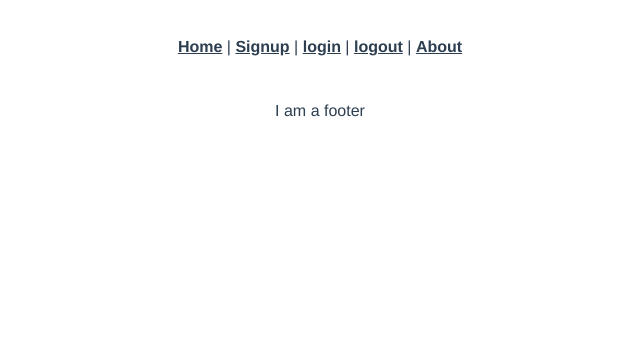
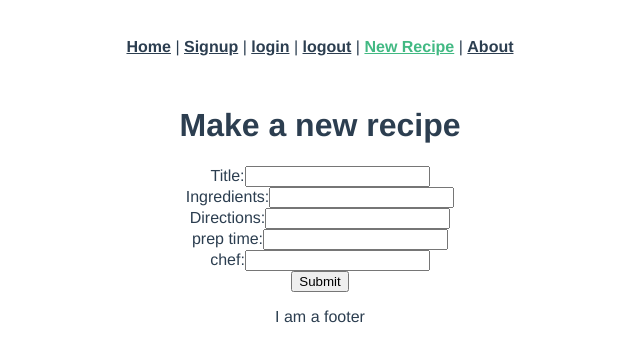
Before and after one commit to actualize-day-2022-06/cookbook-frontend, a Vue app: page /recipes/new in a window 1280 px wide. Shown: the top 362 px of the page, without its empty margins (320-960 px from the left). Built offline with nearby package versions, Linux system fonts and the light colour scheme.

Commit message:
hardcoded recipes show action

```diff
--- a/src/App.vue
+++ b/src/App.vue
@@ -1,9 +1,10 @@
 <template>
   <div id="nav">
-    <router-link to="/">Home</router-link> |
+    <router-link to="/recipes">Home</router-link> |
     <router-link to="/signup">Signup</router-link> |
     <router-link to="/login">login</router-link> |
     <router-link to="/logout">logout</router-link> |
+    <router-link to="/recipes/new">New Recipe</router-link> |
     <router-link to="/about">About</router-link>
   </div>
   <router-view/>
--- a/src/router/index.js
+++ b/src/router/index.js
@@ -4,6 +4,8 @@ import Signup from '../views/SignupView.vue'
 import LoginView from '../views/LoginView.vue'
 import LogoutView from '../views/LogoutView.vue'
 import RecipesIndex from '../views/RecipesIndex.vue'
+import RecipesNew from '../views/RecipesNew.vue'
+import RecipesShow from '../views/RecipesShow.vue'
 
 const routes = [
   {
@@ -15,6 +17,16 @@ const routes = [
     path: '/recipes',
     name: 'recipes-index',
     component: RecipesIndex
+  },
+  {
+    path: '/recipes/39',
+    name: 'recipes-show',
+    component: RecipesShow
+  },
+  {
+    path: '/recipes/new',
+    name: 'recipes-new',
+    component: RecipesNew
   },
   {
     path: '/signup',
--- a/src/views/RecipesIndex.vue
+++ b/src/views/RecipesIndex.vue
@@ -27,6 +27,7 @@
     <h1>{{ message }}</h1>
     <!-- {{ recipes }} -->
     <div v-for="recipe in recipes">
+      <p>{{ recipe.id }}</p>
       <p>{{ recipe.title }}</p>
       <p>{{ recipe.ingredients }}</p>
       <hr />
--- /dev/null
+++ b/src/views/RecipesNew.vue
@@ -0,0 +1,57 @@
+<script>
+  import axios from "axios";
+
+  export default {
+    data: function () {
+      return {
+        newRecipeParams: {},
+        errors: [],
+      };
+    },
+    methods: {
+      submit: function () {
+        axios
+          .post("/recipes.json", this.newRecipeParams)
+          .then((response) => {
+            console.log(response.data);
+            this.$router.push("/recipes");
+          })
+          .catch((error) => {
+            this.errors = error.response.data.errors;
+          });
+      },
+    },
+  };
+</script>
+
+<template>
+  <div class="recipes-new">
+    <form v-on:submit.prevent="submit()">
+      <h1>Make a new recipe</h1>
+      <ul>
+        <li v-for="error in errors" v-bind:key="error">{{ error }}</li>
+      </ul>
+      <div>
+        <label>Title:</label>
+        <input type="text" v-model="newRecipeParams.title" />
+      </div>
+      <div>
+        <label>Ingredients:</label>
+        <input type="text" v-model="newRecipeParams.ingredients" />
+      </div>
+      <div>
+        <label>Directions:</label>
+        <input type="text" v-model="newRecipeParams.directions" />
+      </div>
+      <div>
+        <label>prep time:</label>
+        <input type="text" v-model="newRecipeParams.prep_time" />
+      </div>
+      <div>
+        <label>chef:</label>
+        <input type="text" v-model="newRecipeParams.chef" />
+      </div>
+      <input type="submit" value="Submit" />
+    </form>
+  </div>
+</template>
--- /dev/null
+++ b/src/views/RecipesShow.vue
@@ -0,0 +1,42 @@
+<script>
+  import axios from 'axios'
+  export default {
+    data: function () {
+      return {
+        message: "Welcome to Vue.js show!",
+        recipe: {}
+      };
+    },
+    created: function () {
+      this.showRecipe();
+    },
+    methods: {
+      showRecipe: function() {
+        console.log('in show recipe')
+        axios.get("/recipes/39.json").then(response => {
+          console.log(response.data);
+          this.recipe = response.data;
+        })
+      }
+    },
+  };
+</script>
+
+<template>
+  <div class="recipes-show">
+    <h1>{{ recipe.id }}</h1>
+    <p>title: {{ recipe.title }}</p>
+    <p>description: {{ recipe.description }}</p>
+    <p>prep_time: {{ recipe.prep_time }}</p>
+    <p>chef: {{ recipe.chef }}</p>
+    <p>ingredients: {{ recipe.ingredients }}</p>
+    <p>ingredients: {{ recipe.ingredients_list }}</p>
+    <ol>
+      <li v-for="ingredient in recipe.ingredients_list">
+      {{ ingredient }}
+    </li>
+    </ol>
+  </div>
+</template>
+
+<style></style>
```
